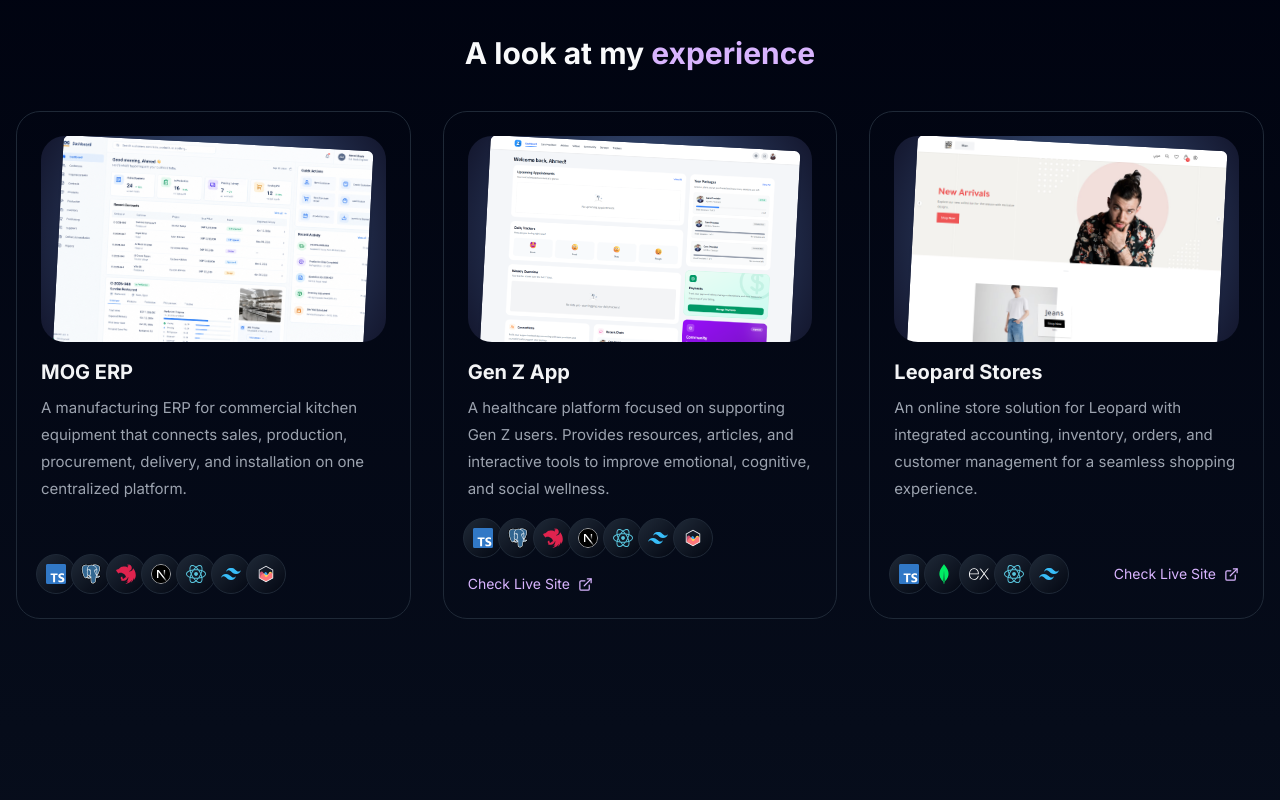
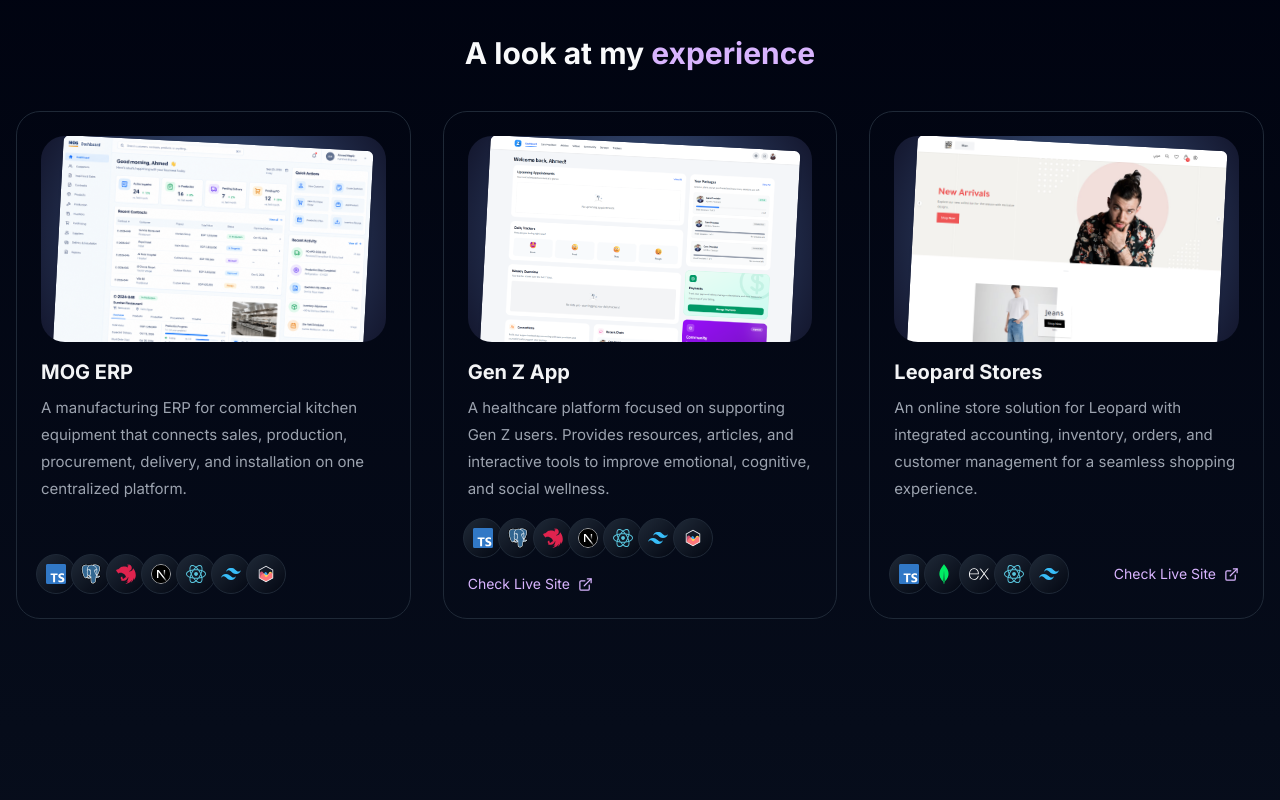
Before and after one commit to AhmedMagdyNusir/portfolio, a Next.js app: page / in a window 1280 px wide. Shown: the part 1880-2680 px from the top of the page. Built offline with nearby package versions, Linux system fonts and the light colour scheme.

Commit message:
Refactor ProjectCard component to enhance image accessibility and layout. Wrap project image in a link for direct access, improving user interaction and visual presentation.

```diff
--- a/src/components/project-card.tsx
+++ b/src/components/project-card.tsx
@@ -5,9 +5,16 @@ export default function ProjectCard({ project }: { project: Project }) {
   return (
     <div className="relative flex flex-col gap-4 rounded-3xl border border-gray-800 p-5 sm:p-6">
       {/* Project Image */}
+      <a
+        href={project.img}
+        target="_blank"
+        rel="noopener noreferrer"
+        aria-label={`Open ${project.title} image`}
+        className="block opacity-100 transition-opacity hover:opacity-80"
+      >
         <figure
           style={{ backgroundImage: "radial-gradient(circle, #426090, #13162d)", aspectRatio: "5/3" }}
-        className="relative flex w-full justify-center overflow-hidden rounded-xl md:rounded-3xl"
+          className="relative flex w-full cursor-pointer justify-center overflow-hidden rounded-xl md:rounded-3xl"
         >
           <div className="relative mt-[7.5px] h-[calc(100%+10px)] w-[90%]">
             <Image
@@ -19,6 +26,7 @@ export default function ProjectCard({ project }: { project: Project }) {
             />
           </div>
         </figure>
+      </a>
 
       <div className="flex flex-1 flex-col justify-between gap-4">
         <div className="flex flex-col gap-2">
```
Also changed, not shown: public/imgs/projects/mog-project.png. Lines whose indentation alone changed are shown as unchanged.
